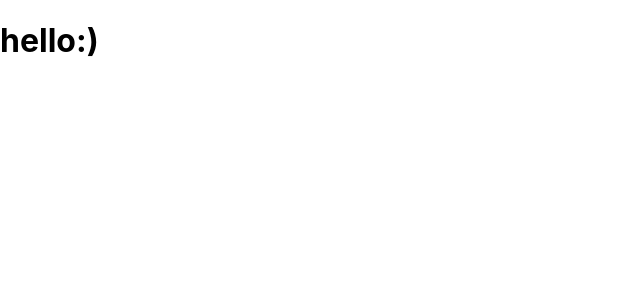
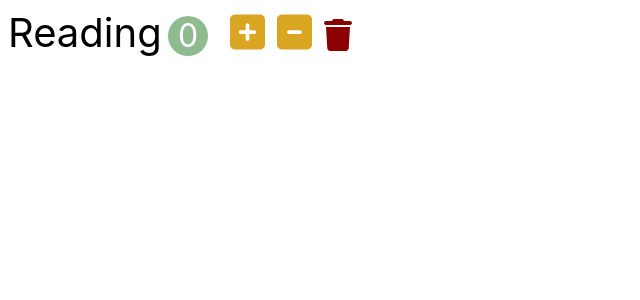
Before and after one commit to zoeyul07/habit-tracker, a React (Create React App) app: page / in a window 1280 px wide. Shown: the top 300 px of the page, without its empty margins (0-640 px from the left). Built offline with nearby package versions, Linux system fonts and the light colour scheme.

Commit message:
feat: Habit 컴포넌트 추가

```diff
--- a/src/App.css
+++ b/src/App.css
@@ -1,38 +1,45 @@
-.App {
-  text-align: center;
+button {
+  outline: none;
+  border: none;
+  cursor: pointer;
 }
 
-.App-logo {
-  height: 40vmin;
-  pointer-events: none;
+.habit {
+  font-size: 2.5rem;
+  padding: 0.5rem;
+  list-style: none;
 }
 
-@media (prefers-reduced-motion: no-preference) {
-  .App-logo {
-    animation: App-logo-spin infinite 20s linear;
-  }
+.habit-count {
+  display: inline-block;
+  text-align: center;
+  font-size: 2rem;
+  width: 2.5rem;
+  height: 2.5rem;
+  line-height: 2.5rem;
+  margin-left: 0.2em;
+  margin-right: 0.5em;
+  background-color: darkseagreen;
+  color: white;
+  border-radius: 50%;
 }
 
-.App-header {
-  background-color: #282c34;
-  min-height: 100vh;
-  display: flex;
-  flex-direction: column;
-  align-items: center;
-  justify-content: center;
-  font-size: calc(10px + 2vmin);
-  color: white;
+.habit-button {
+  font-size: 2.5rem;
+  margin: 0 0 0.1em;
+  background-color: transparent;
 }
 
-.App-link {
-  color: #61dafb;
+.habit-button:hover {
+  opacity: 0.8;
 }
 
-@keyframes App-logo-spin {
-  from {
-    transform: rotate(0deg);
-  }
-  to {
-    transform: rotate(360deg);
-  }
+.habit-increase,
+.habit-decrease {
+  color: goldenrod;
 }
+
+.habit-delete {
+  font-size: 2rem;
+  color: darkred;
+}
--- a/src/App.tsx
+++ b/src/App.tsx
@@ -1,7 +1,8 @@
 import "./App.css";
+import Habit from "./components/Habit";
 
 function App() {
-  return <h1>hello:)</h1>;
+  return <Habit />;
 }
 
 export default App;
--- /dev/null
+++ b/src/components/Habit.tsx
@@ -0,0 +1,44 @@
+import React, { Component } from "react";
+
+class Habit extends Component {
+  state = {
+    count: 0,
+  };
+
+  handleIncrement = () => {
+    //this.state.count++ 와 같이 그냥 state를 업데이트하게 되면 리액트는 state가 없데이트 되었는지 모른다.
+    this.setState({ count: this.state.count + 1 });
+  };
+
+  handleDecrement = () => {
+    const { count } = this.state;
+
+    if (count === 0) return;
+    this.setState({ count: count - 1 });
+  };
+  render() {
+    return (
+      <li className="habit">
+        <span className="habit-name">Reading</span>
+        <span className="habit-count">{this.state.count}</span>
+        <button
+          className="habit-button habit-increase"
+          onClick={this.handleIncrement}
+        >
+          <i className="fas fa-plus-square"></i>
+        </button>
+        <button
+          className="habit-button habit-decrease"
+          onClick={this.handleDecrement}
+        >
+          <i className="fas fa-minus-square"></i>
+        </button>
+        <button className="habit-button habit-delete">
+          <i className="fas fa-trash"></i>
+        </button>
+      </li>
+    );
+  }
+}
+
+export default Habit;
```
